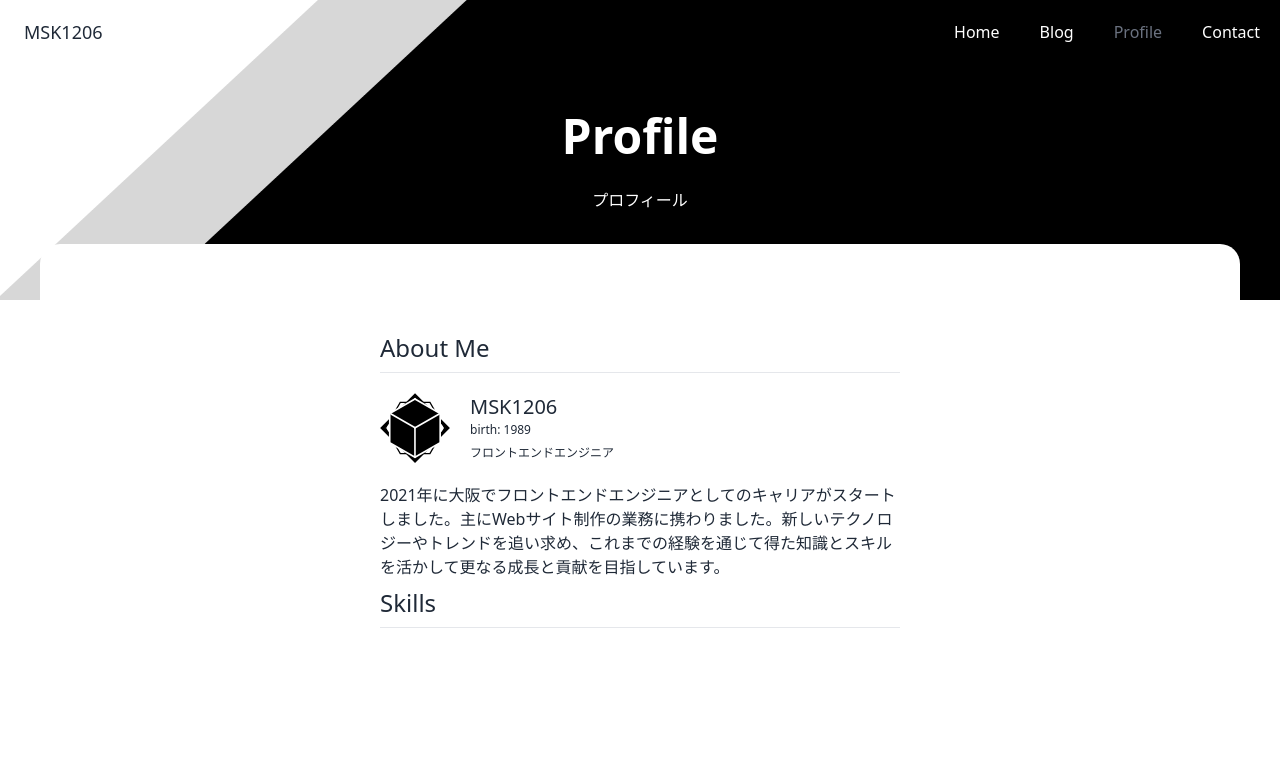
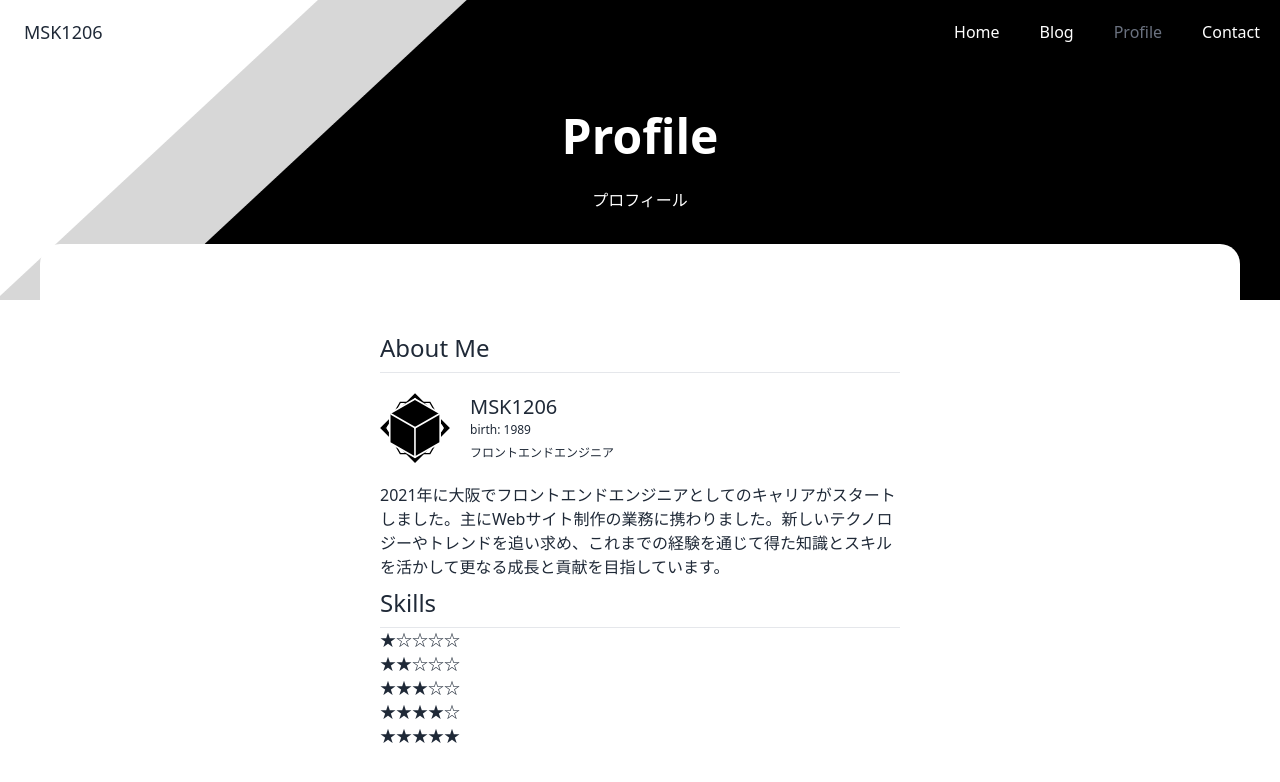
Before and after one commit to MSK1206/nextjs-typescript-tailwindcss-microcms-jamstack-app, a Next.js app: page /profile in a window 1280 px wide. Shown: the top 782 px of the page. Built offline with nearby package versions, Linux system fonts and the light colour scheme; no server answers.

Commit message:
Add: Rating render test

```diff
--- a/src/app/profile/page.tsx
+++ b/src/app/profile/page.tsx
@@ -1,5 +1,6 @@
 import Image from 'next/image'
 import TableContents from '../_components/TableContents'
+import Rating from '../_components/Rating'
 
 export default function Page() {
   return (
@@ -26,6 +27,13 @@ export default function Page() {
           2021年に大阪でフロントエンドエンジニアとしてのキャリアがスタートしました。主にWebサイト制作の業務に携わりました。新しいテクノロジーやトレンドを追い求め、これまでの経験を通じて得た知識とスキルを活かして更なる成長と貢献を目指しています。
         </p>
         <TableContents tablContentsTtitle={'Skills'} />
+        <div className="">
+          <Rating rating={1} />
+          <Rating rating={2} />
+          <Rating rating={3} />
+          <Rating rating={4} />
+          <Rating rating={5} />
+        </div>
       </div>
     </section>
   )
```
